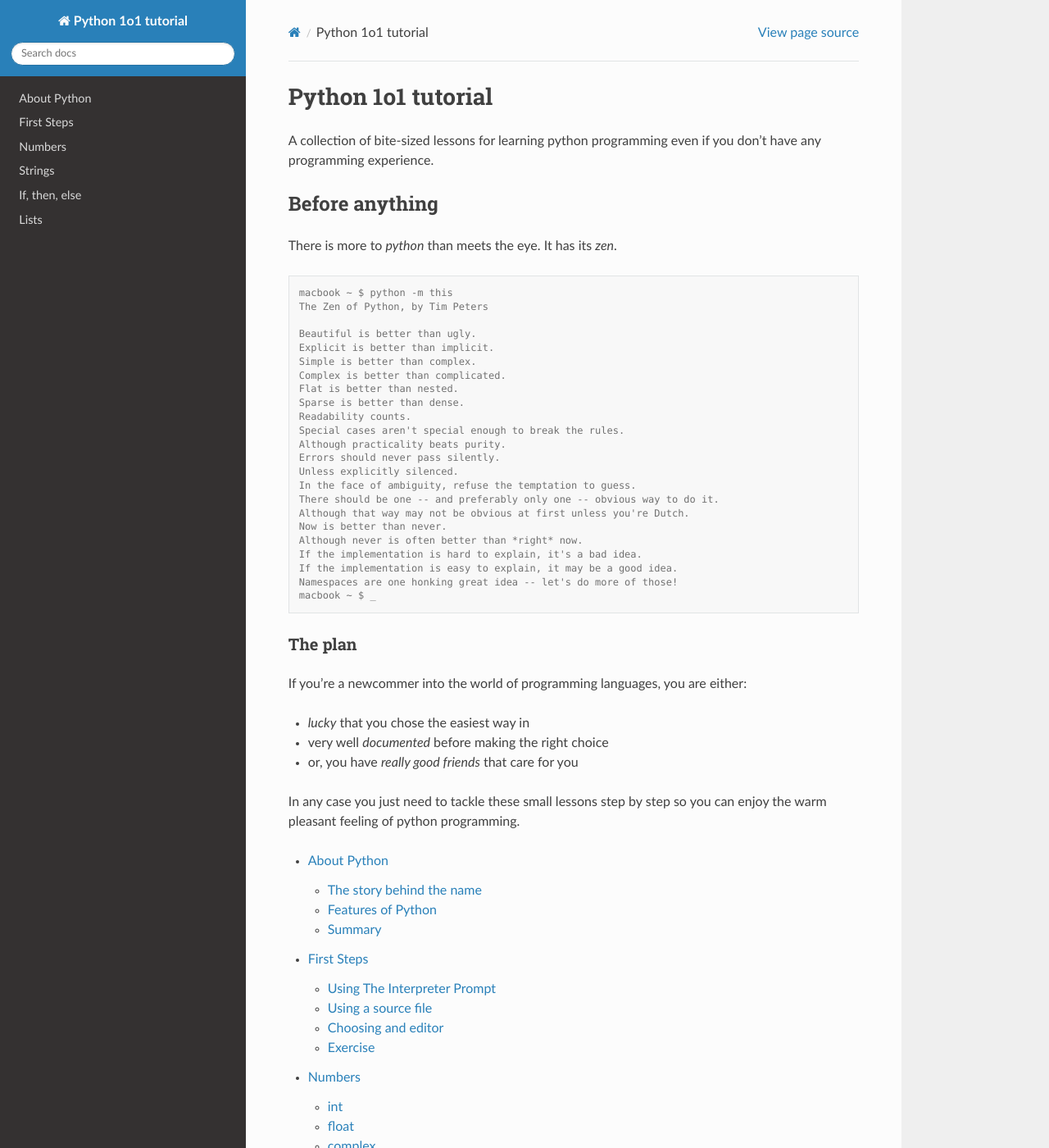
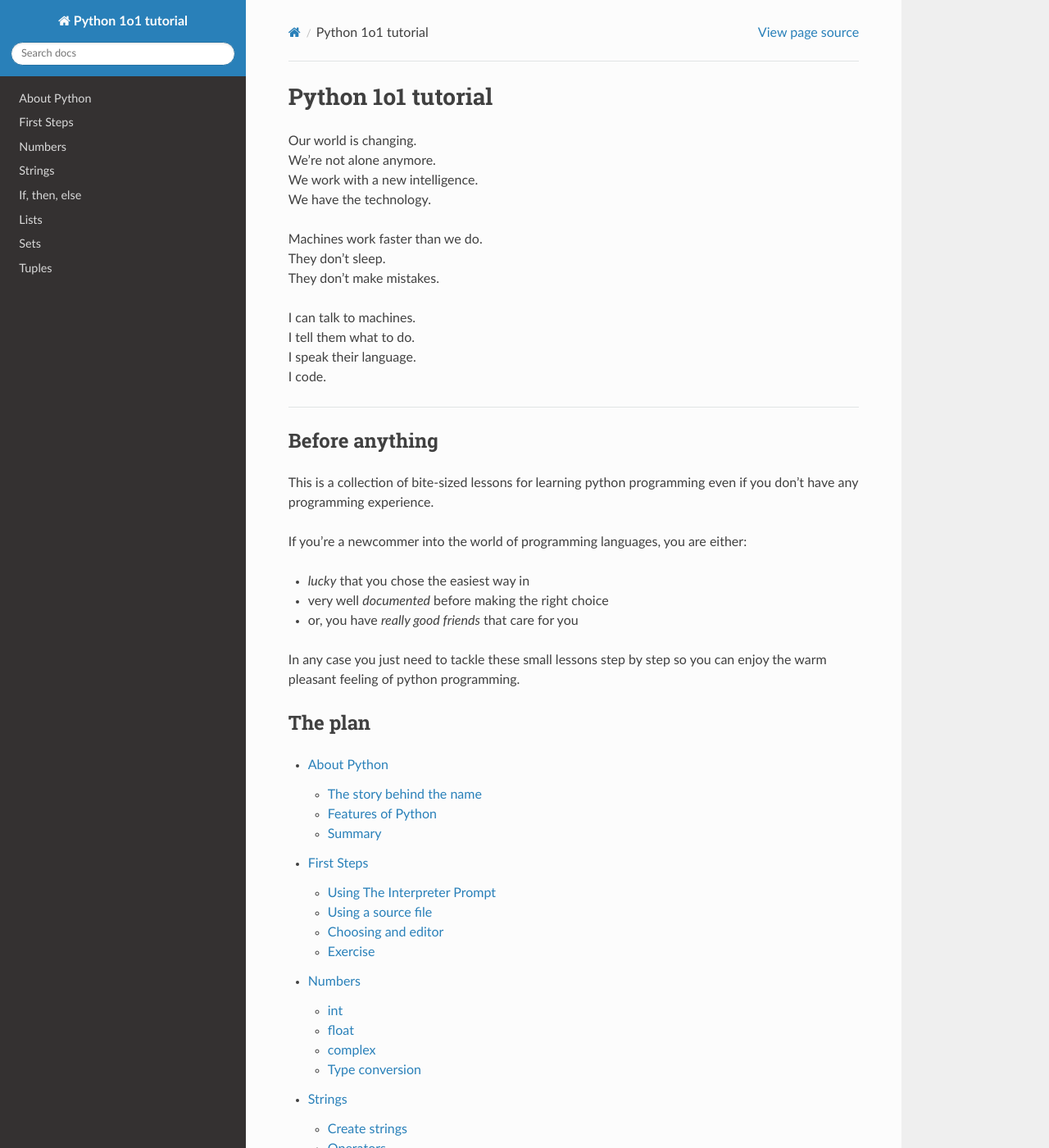
Before and after one commit to kopsha/python-1o1, a Sphinx documentation site: the page built from docs/index.rst, in a window 1280 px wide and 1400 px high. Shown: the whole window at 82% size. Built offline with Sphinx 7.4.7 and the Read the Docs theme 2.0.0, drawn with Linux system fonts in a browser that asks for light colours; some of the changed text lies outside the part shown.

Commit message:
added sets documentation (#6)
* Added sets documentation
* Added tuple documentation
* Title correction
* Found a better intro.
* Beautify
* Corrections

```diff
--- a/docs/index.rst
+++ b/docs/index.rst
@@ -3,45 +3,31 @@ Python 1o1 tutorial
 *******************
 
 
-A collection of bite-sized lessons for learning python programming even if you
-don't have any programming experience.
+| Our world is changing.
+| We're not alone anymore.
+| We work with a new intelligence.
+| We have the technology.
+|
+| Machines work faster than we do.
+| They don't sleep.
+| They don't make mistakes.
+|
+| I can talk to machines.
+| I tell them what to do.
+| I speak their language.
+| I code.
+
+
+
+----
 
 
 Before anything
 ###############
 
-There is more to *python* than meets the eye. It has its *zen*.
+This is a collection of bite-sized lessons for learning python programming even
+if you don't have any programming experience.
 
-.. code-block:: console
-
-    macbook ~ $ python -m this
-    The Zen of Python, by Tim Peters
-
-    Beautiful is better than ugly.
-    Explicit is better than implicit.
-    Simple is better than complex.
-    Complex is better than complicated.
-    Flat is better than nested.
-    Sparse is better than dense.
-    Readability counts.
-    Special cases aren't special enough to break the rules.
-    Although practicality beats purity.
-    Errors should never pass silently.
-    Unless explicitly silenced.
-    In the face of ambiguity, refuse the temptation to guess.
-    There should be one -- and preferably only one -- obvious way to do it.
-    Although that way may not be obvious at first unless you're Dutch.
-    Now is better than never.
-    Although never is often better than *right* now.
-    If the implementation is hard to explain, it's a bad idea.
-    If the implementation is easy to explain, it may be a good idea.
-    Namespaces are one honking great idea -- let's do more of those!
-    macbook ~ $ _
-
-
-
-The plan
-********
 
 If you're a newcommer into the world of programming languages, you are either:
 
@@ -62,6 +52,8 @@ enjoy the warm pleasant feeling of python programming.
     strings
     if_then_else
     lists
+    sets
+    tuples
 
 
 
```
Also changed, not shown: other parts of docs/index.rst (+4 -0 lines), docs/lists.rst (+60 -54 lines), docs/sets.rst (added, +306 -0 lines), docs/tuples.rst (added, +220 -0 lines).
